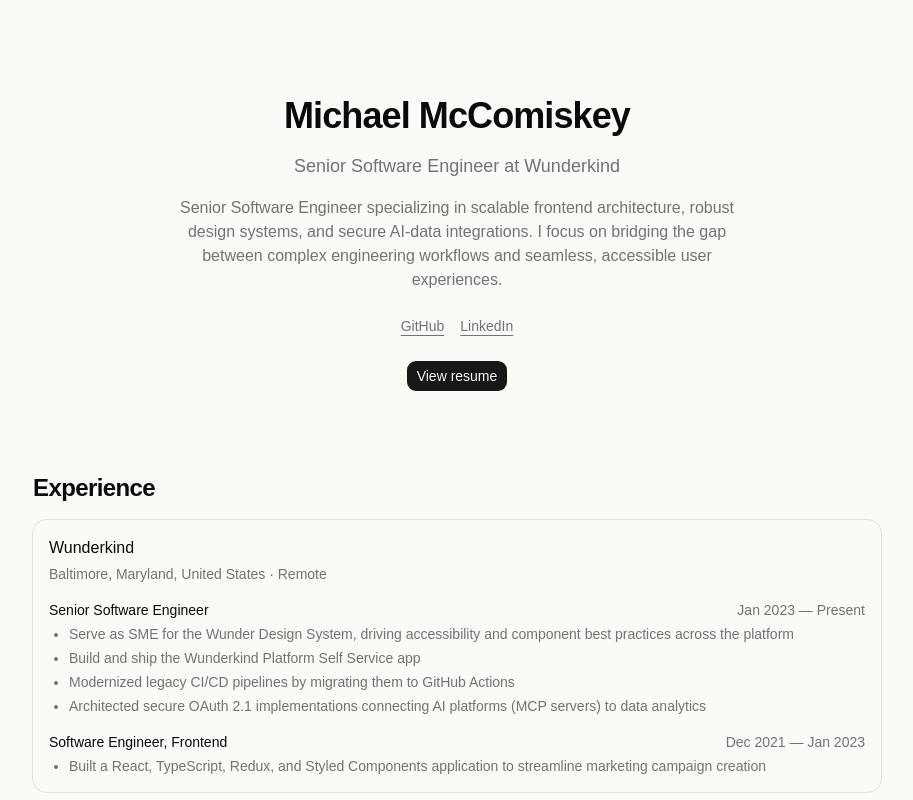
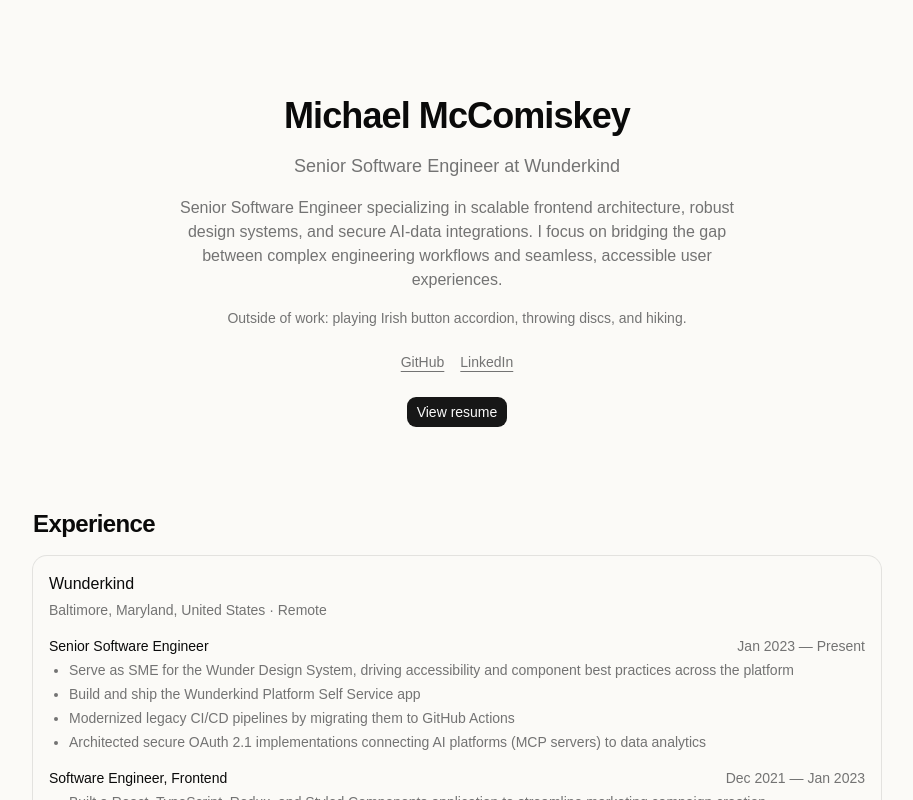
Before and after one commit to mmccomiskey/mccomiskey-dev, a React (Vite) app: page / in a window 1280 px wide. Shown: the top 800 px of the page, without its empty margins (183-1096 px from the left). Built offline with nearby package versions, Linux system fonts and the light colour scheme.

Commit message:
Add hobbies blurb to hero section

```diff
--- a/src/components/Hero.tsx
+++ b/src/components/Hero.tsx
@@ -7,6 +7,7 @@
       <h1 className="text-4xl font-semibold tracking-tight">{profile.name}</h1>
       <p className="text-lg text-muted-foreground">{profile.title}</p>
       <p className="max-w-xl text-muted-foreground">{profile.bio}</p>
+      <p className="max-w-xl text-sm text-muted-foreground">{profile.hobbies}</p>
       <div className="flex items-center gap-4 mt-2">
         {profile.socials.map((social) => (
           <a
--- a/src/data/profile-data.ts
+++ b/src/data/profile-data.ts
@@ -34,6 +34,7 @@
   name: string
   title: string
   bio: string
+  hobbies: string
   resumeUrl: string
   socials: SocialLink[]
   experience: Experience[]
@@ -45,6 +46,8 @@
   name: 'Michael McComiskey',
   title: 'Senior Software Engineer at Wunderkind',
   bio: 'Senior Software Engineer specializing in scalable frontend architecture, robust design systems, and secure AI-data integrations. I focus on bridging the gap between complex engineering workflows and seamless, accessible user experiences.',
+  hobbies:
+    'Outside of work: playing Irish button accordion, throwing discs, and hiking.',
   resumeUrl:
     'https://docs.google.com/document/d/1BahiCTldV9POwIK5TvoOYkuUNUuMz-C_WL-KgiXsa1A/export?format=pdf',
   socials: [
```
